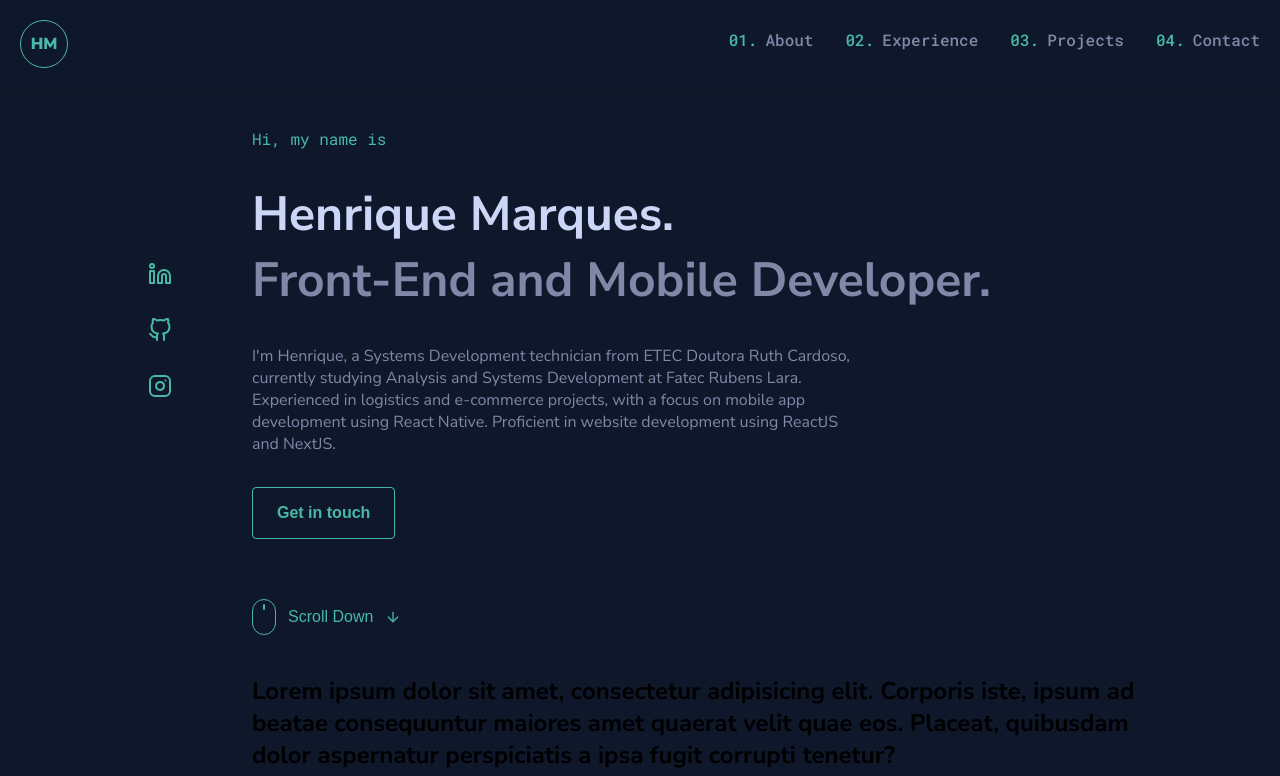
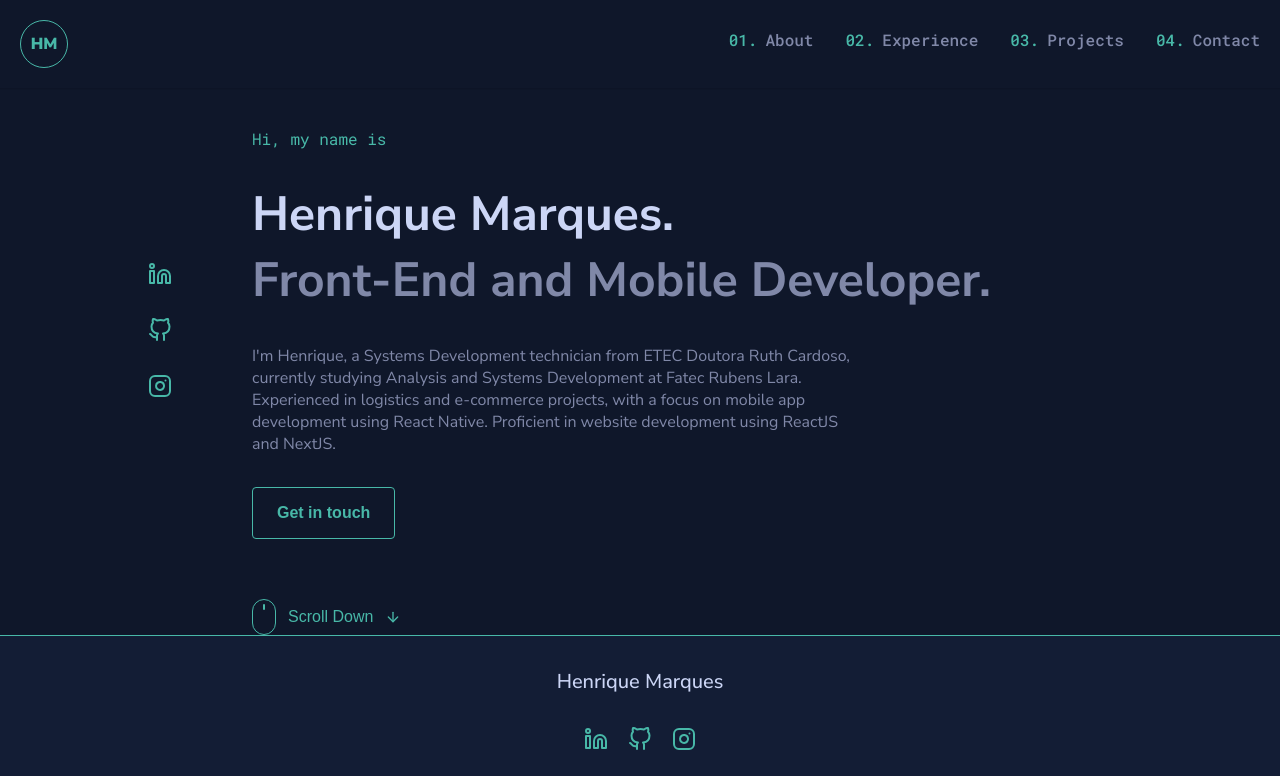
Before and after one commit to HMDarkFir3/portifolio, a Next.js app: page / in a window 1280 px wide. Shown: the top 776 px of the page. Built offline with nearby package versions, Linux system fonts and the light colour scheme.

Commit message:
feat: remove experience component

```diff
--- a/src/app/page.tsx
+++ b/src/app/page.tsx
@@ -33,7 +33,7 @@ export default function Page() {
       <Header isScrolled={isScrolled} />
       <Main>
         <About id="about" />
-        <Experience id="experience" />
+        {/* <Experience id="experience" /> */}
       </Main>
       <Footer />
     </Container>
```
